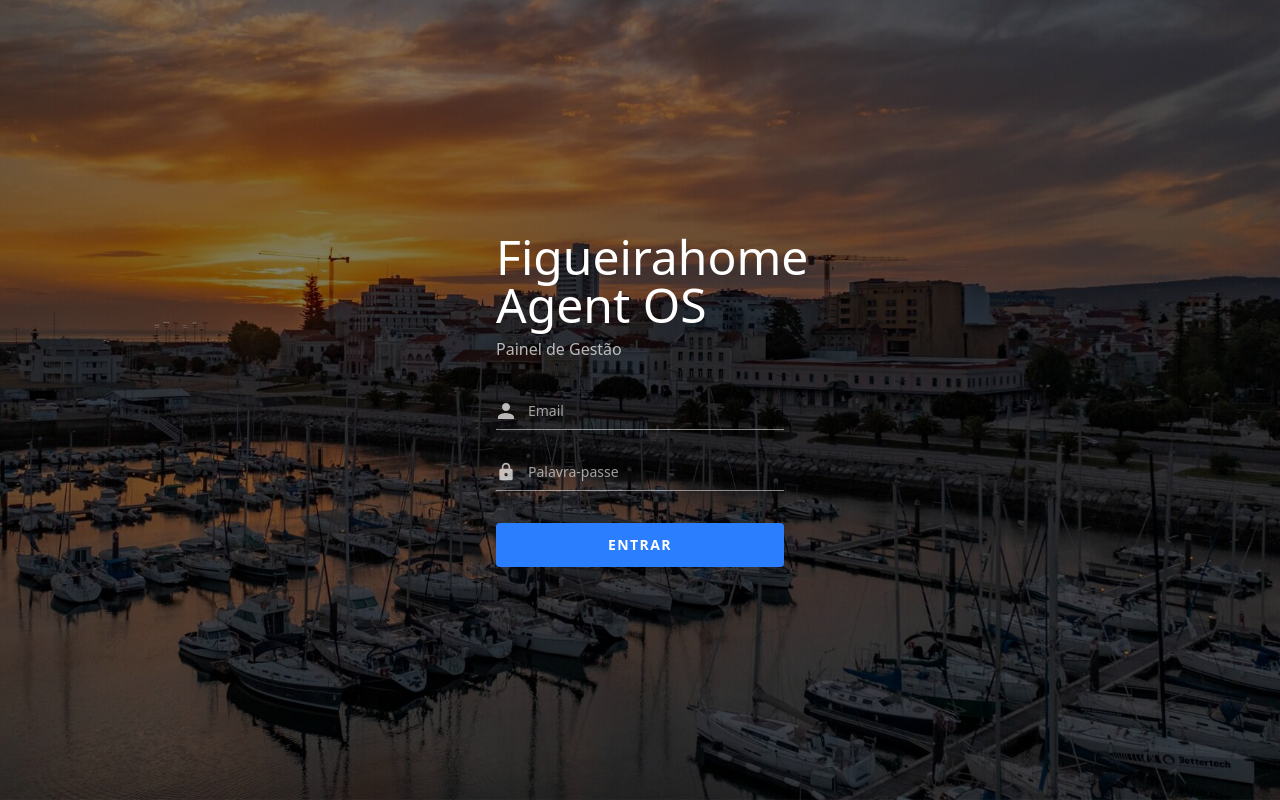
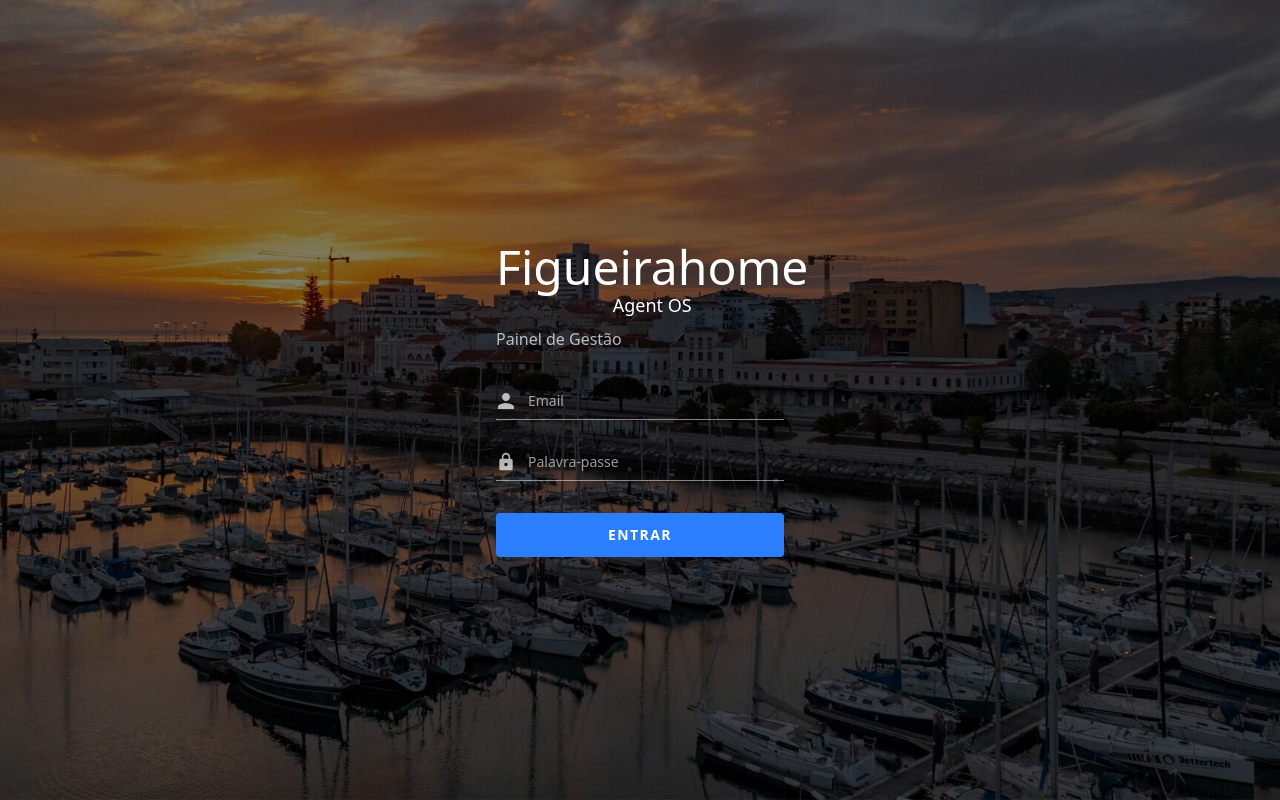
Before and after one commit to imogermano-dotcom/figueirahome_agentOS, a React (Vite) app in the folder frontend/: page /login in a window 1280 px wide. Built offline with nearby package versions, Linux system fonts and the light colour scheme; no server answers.

Commit message:
style(ui): center Agent OS under Figueirahome on login, brighten sidebar label

```diff
--- a/frontend/src/components/Sidebar.jsx
+++ b/frontend/src/components/Sidebar.jsx
@@ -23,7 +23,7 @@ export default function Sidebar() {
         <span className="font-bold text-base tracking-tight bg-gradient-to-r from-blue-400 to-violet-400 bg-clip-text text-transparent">
           Figueirahome
         </span>
-        <p className="text-zinc-600 text-xs mt-0.5">Agent OS</p>
+        <p className="text-white text-xs mt-0.5">Agent OS</p>
       </div>
 
       <nav className="flex-1 py-3 overflow-y-auto space-y-0.5 px-2">
--- a/frontend/src/pages/Login.jsx
+++ b/frontend/src/pages/Login.jsx
@@ -35,7 +35,10 @@ export default function Login() {
       <div className="absolute inset-0 bg-black/50" />
 
       <div className="relative z-10 px-12 py-10 w-full max-w-sm">
-        <h1 className="text-5xl font-light text-white mb-2">Figueirahome  Agent OS</h1>
+        <div className="inline-block mb-2">
+          <h1 className="text-5xl font-light text-white text-center">Figueirahome</h1>
+          <p className="text-white text-lg text-center">Agent OS</p>
+        </div>
         <p className="text-white/70 text-base mb-10">Painel de Gestão</p>
 
         <form onSubmit={handleSubmit} className="space-y-8">
```
